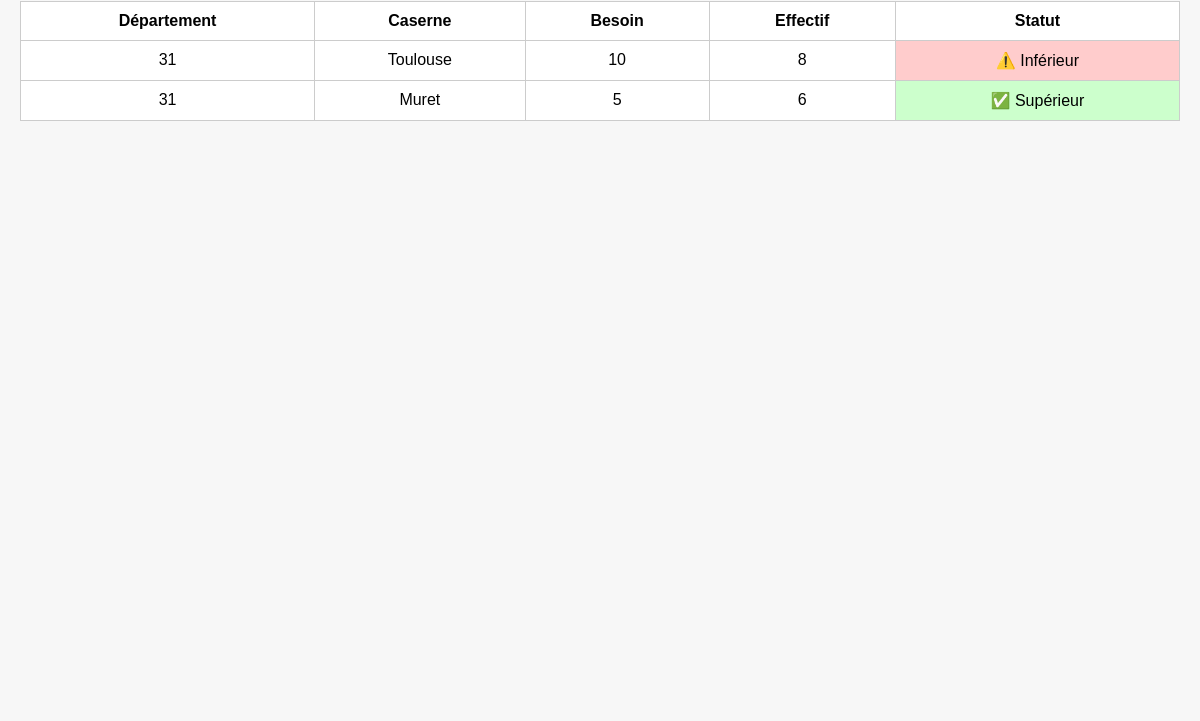
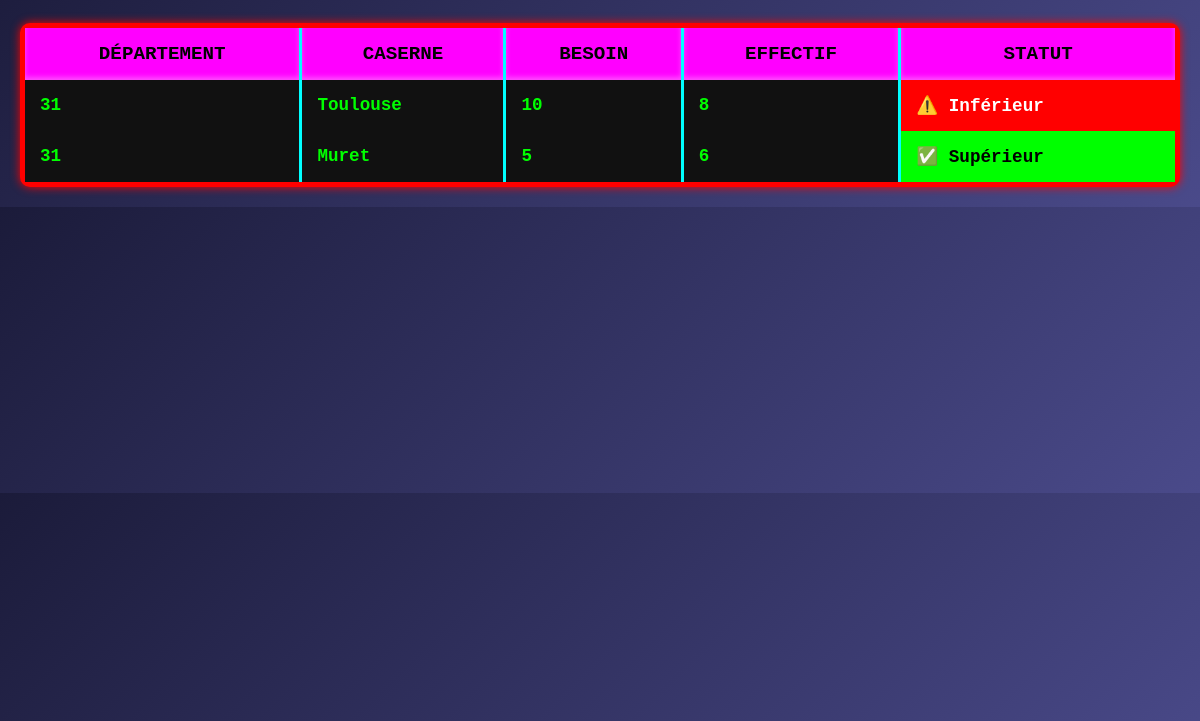
Before and after one commit to Roctive/Operateur112, an Electron app: page index.html in a window 1200 px wide. Shown: the part 79-800 px from the top of the page. Drawn offline with Linux system fonts and the light colour scheme.

Commit message:
Update style.css

```diff
--- a/style.css
+++ b/style.css
@@ -1,30 +1,74 @@
+/* Style global */
 body {
-    font-family: Arial, sans-serif;
-    background: #f7f7f7;
+    font-family: 'Courier New', Courier, monospace; /* Police monospace rétro */
+    background: linear-gradient(135deg, #1b1b3a, #4a4a8a); /* Fond dégradé bleu/violet foncé */
+    color: #00ff00; /* Vert fluo */
     margin: 20px;
 }
 
+/* Titre principal */
 h1 {
     text-align: center;
+    font-size: 2.5em;
+    text-shadow: 0 0 5px #ff0000, 0 0 10px #ff0000; /* Effet néon rouge */
+    margin-bottom: 30px;
 }
 
+/* Tableau style Start+ rétro */
 table {
     width: 100%;
-    border-collapse: collapse;
-    margin-top: 20px;
-    background: white;
+    border-collapse: separate;
+    border-spacing: 0;
+    background: black;
+    box-shadow: 0 0 10px #ff0000;
+    border: 5px solid #ff0000; /* bordure épaisse rouge */
+    border-radius: 10px;
 }
 
-th, td {
-    padding: 10px;
-    border: 1px solid #ccc;
-    text-align: center;
+/* En-têtes */
+th {
+    background: #ff00ff; /* violet flashy */
+    color: #000;
+    padding: 15px;
+    border-right: 3px solid #00ffff;
+    text-transform: uppercase;
+    font-weight: bold;
+    font-size: 1.2em;
+    box-shadow: inset 0 -3px 5px rgba(255,255,255,0.3);
 }
 
+/* Cellules */
+td {
+    background: #111;
+    color: #0f0; /* vert fluo */
+    padding: 15px;
+    border-right: 3px solid #00ffff;
+    font-weight: bold;
+    font-size: 1.1em;
+}
+
+/* Dernière cellule n’a pas de border-right */
+th:last-child, td:last-child {
+    border-right: none;
+}
+
+/* Ligne au survol */
+tbody tr:hover {
+    background: #330000;
+    cursor: pointer;
+}
+
+/* Statuts */
 .alert {
-    background: #ffcccc;
+    background: #ff0000;
+    color: #fff;
+    font-weight: bold;
+    text-shadow: 0 0 5px #ff0000;
 }
 
 .ok {
-    background: #ccffcc;
+    background: #00ff00;
+    color: #000;
+    font-weight: bold;
+    text-shadow: 0 0 10px #00ff00;
 }
```
